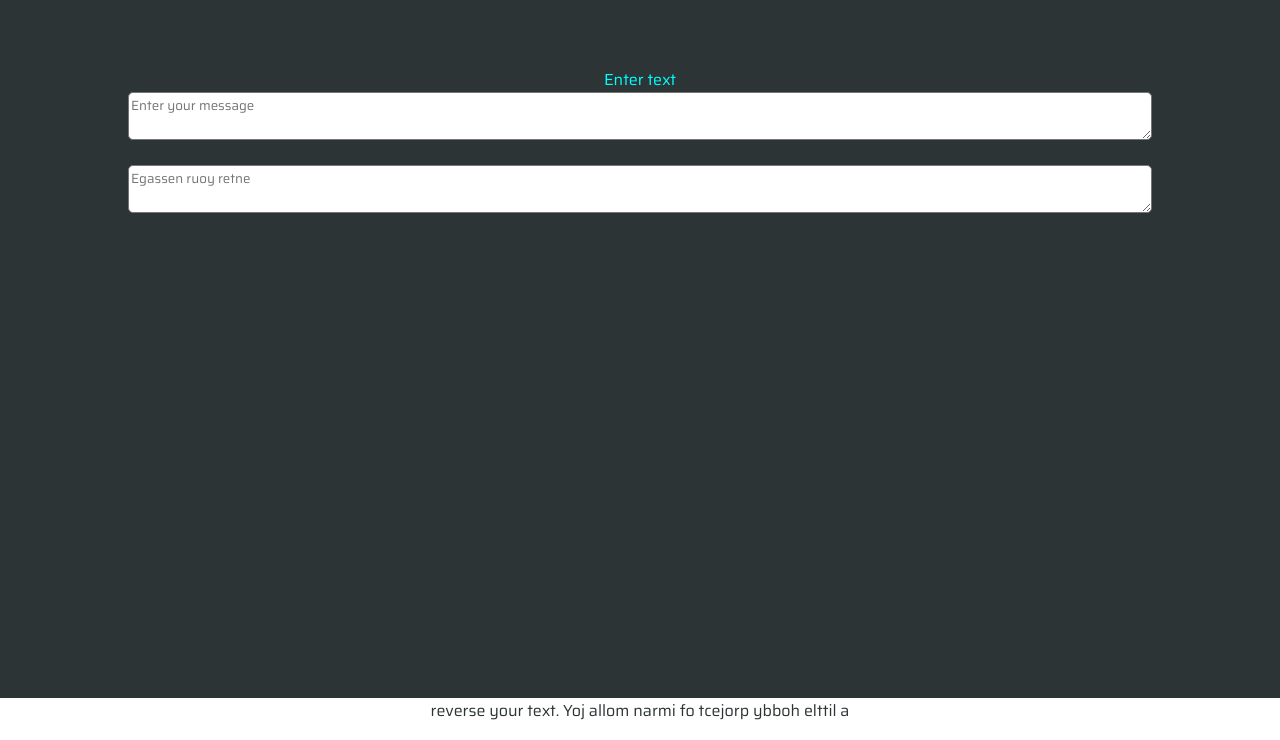
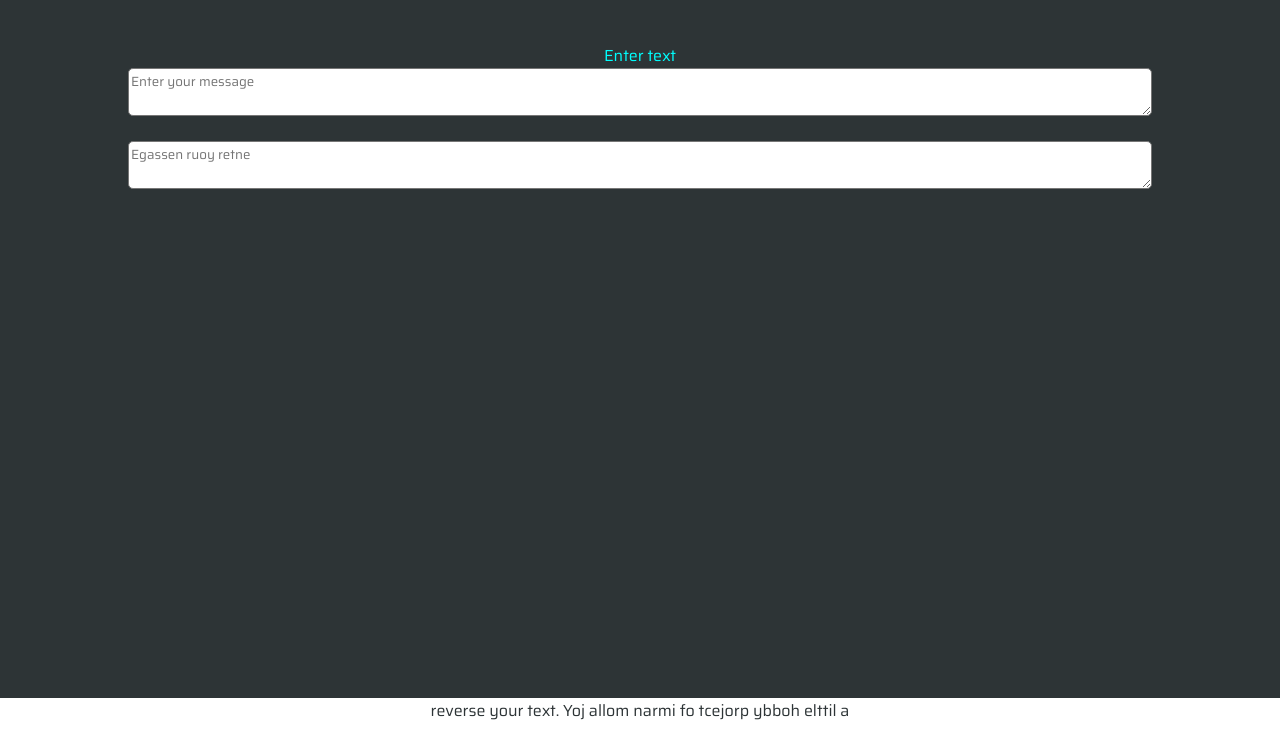
Before and after one commit to imranmollajoy/resrever, a plain HTML site: page index.html in a window 1280 px wide. Shown: the part 60-800 px from the top of the page. Drawn offline with Linux system fonts and the light colour scheme.

Commit message:
Update style.css

```diff
--- a/style.css
+++ b/style.css
@@ -34,7 +34,9 @@ body {
   color: var(--neutral-1);
 }
 main{
-padding:40px;
+padding:1rem;
+  max-width:1024px;
+  margin: 0 auto;
 }
 h1 {
   font-size: 36px;
@@ -68,7 +70,3 @@ border-radius :5px;
    color: var(--neutral-2);
 }
 .accent{color: var(--accent-1);}
-.container{
-  max-width:1024px;
-  margin: 0 auto;
-}
```
